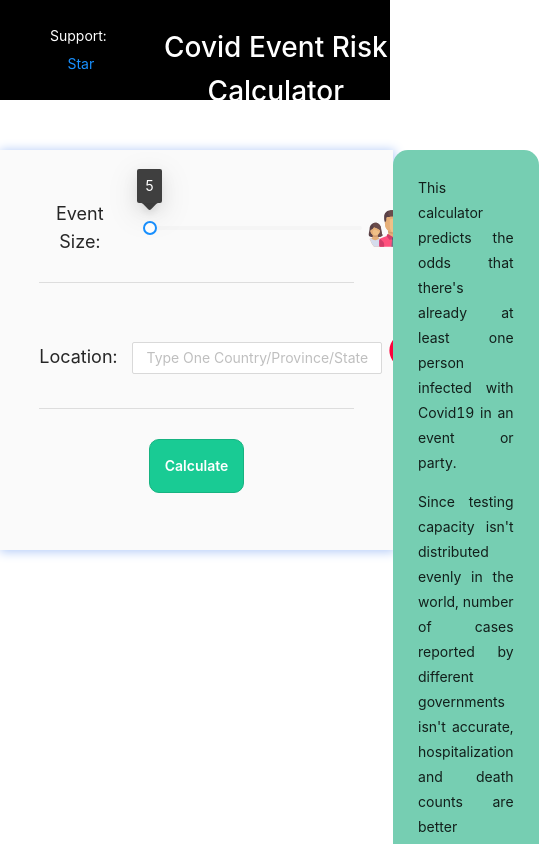
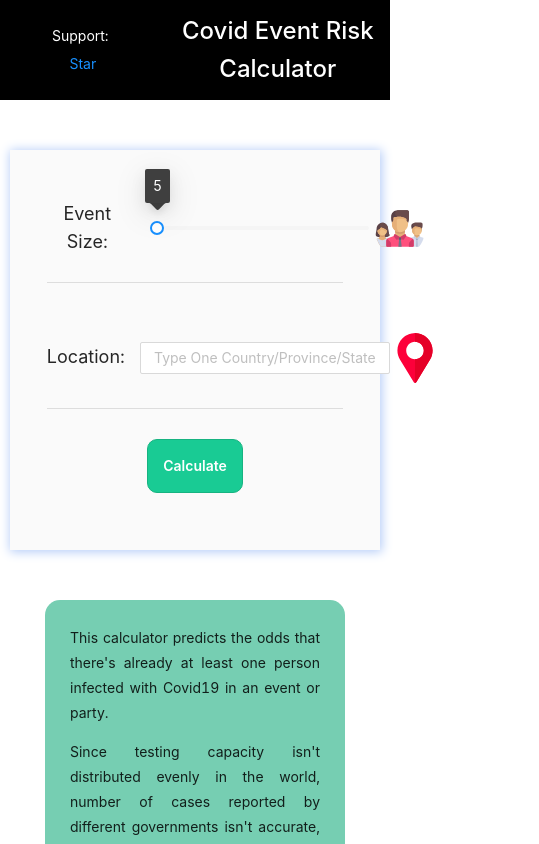
Before and after one commit to mmahdigh/covid-risk, a React (Create React App) app: page / in a window 390 px wide. Shown: the top 844 px of the page, 539 px wide, since content can reach past the window. Built offline with nearby package versions, Linux system fonts and the light colour scheme.

Commit message:
add react-jss, better mobile layout

```diff
--- a/package.json
+++ b/package.json
@@ -14,6 +14,7 @@
     "antd": "^4.8.5",
     "react": "^16.12.0",
     "react-dom": "^16.12.0",
+    "react-jss": "^10.5.0",
     "react-scripts": "3.2.0",
     "typescript": "^4.1.2",
     "web-vitals": "^0.2.4"
--- a/src/App.css
+++ b/src/App.css
@@ -100,9 +100,15 @@ body {
   border-radius: 80%;
 }
 
+
 .slider {
   /* margin-top: 100px !important; */
   margin-left: 25px !important;
   width: 250px;
   /* margin: 0 !important; */
 }
+
+@media screen and (min-width: 480px) {
+  #leftsidebar {width: 200px; float: left;}
+  #main {margin-left: 216px;}
+}
--- a/src/App.tsx
+++ b/src/App.tsx
@@ -9,8 +9,46 @@ import { calcRegionName } from "./utils/index";
 import { RefSelectProps } from "antd/lib/select";
 import { contractionChanceRegion } from "./logic/main";
 import { trivia, TriviaPercentage,  } from './logic/trivia';
+import { createUseStyles } from "react-jss";
 
 const { Option } = Select;
+
+const useStyles = createUseStyles({
+  mainContainer: {
+    display: "flex",
+    justifyContent: 'space-evenly',
+  },
+  inputCard: {
+    display: "flex",
+    flexDirection: "column",
+    alignItems: "center",
+    // font-family: apple-system,BlinkMacSystemFont,Segoe UI,Roboto,Helvetica Neue,Arial,sans-serif,
+    width: 700,
+    /* margin: auto; */
+    backgroundColor: "rgb(250, 250, 250)",
+    height: 400,
+  },
+  title: {
+    marginTop: 25,
+    color: '#fff'
+  },
+  '@media screen and (max-width: 600px)': {
+    mainContainer: {
+      flexDirection: 'column',
+      justifyContent: 'space-between',
+      alignItems: 'center',
+    },
+    inputCard: {
+      width: "95%",
+      marginBottom: 50,
+    },
+    title: {
+      fontSize: 24,
+      margin: 'auto',
+    }
+
+  },
+})
 
 const getTrivia = (result: number) => {
   if (result < 5 && result > 1) return trivia['1'][0]
@@ -24,6 +62,8 @@ function App() {
   const [result, setResult] = useState<string>();
 
   const selectRef = useRef<RefSelectProps | null>();
+
+  const classes = useStyles()
 
   const handleChange = (val: string[]) => {
     if (!val.length) {
@@ -55,11 +95,11 @@ function App() {
           data-show-count="true"
           aria-label="Star mmahdigh/covid-risk on GitHub">Star</a>
         </div>
-        <h1 style={{ marginTop: 25, color: '#fff' }}> Covid Event Risk Calculator </h1>
+        <h1 className={classes.title}> Covid Event Risk Calculator </h1>
       </div>
-      <div style={{ display: "flex", justifyContent: 'space-evenly' }}>
+      <div className={classes.mainContainer}>
         <div style={{ boxShadow: result === undefined ? "1px 1px 10px 1px rgb(180, 204, 248)" :
-      "1px 1px 10px 1px #19cb94"}} className="inputCard">
+      "1px 1px 10px 1px #19cb94"}} className={classes.inputCard}>
         {result !== undefined &&
         <div style={{display: 'flex', flexDirection: 'column', width: "100%"}}>
           <div style={{fontSize: 24, color: "#0e6449",fontWeight: 500, padding: "12px 25px"}}>
```
Also changed, not shown: 1 other file (tests, documents, lock files or other folders).
